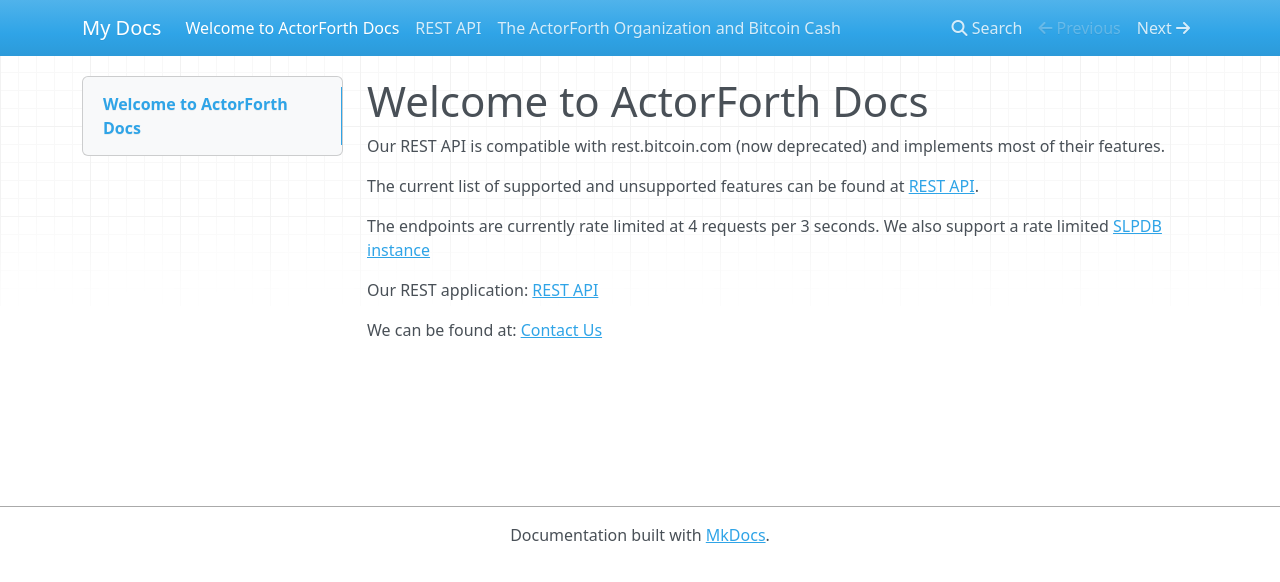
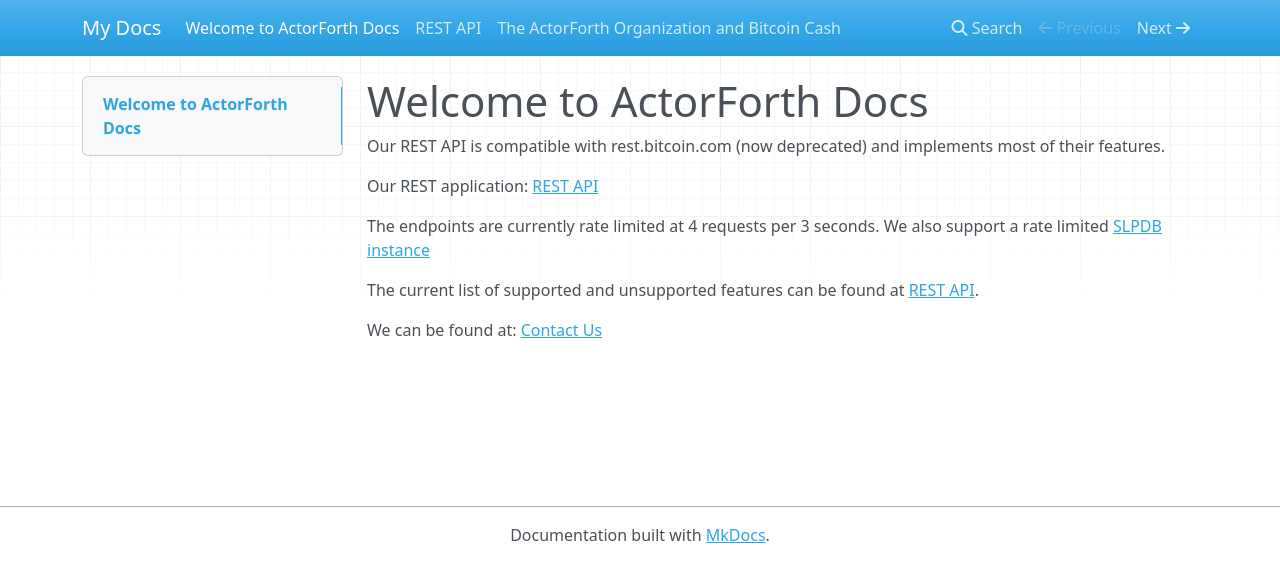
Before and after one commit to ActorForth/Docs, an MkDocs documentation site: the page built from docs/index.md, in a window 1280 px wide. Shown: the top 582 px of the page. Built offline with MkDocs 1.6.1, drawn with Linux system fonts in a browser that asks for light colours; nearby versions of some CDN libraries.

Commit message:
change order of links

```diff
--- a/docs/index.md
+++ b/docs/index.md
@@ -2,13 +2,13 @@
 
 Our REST API is compatible with rest.bitcoin.com (now deprecated) and implements most of their features.
 
-The current list of supported and unsupported features can be found at [REST API](http://docs.bch.actorforth.org/REST-API/).
+Our REST application:
+[REST API](http://rest.bch.actorforth.org)
 
 The endpoints are currently rate limited at 4 requests per 3 seconds.
 We also support a rate limited [SLPDB instance](http://slpdb.bch.actorforth.org)
 
-Our REST application:
-[REST API](http://rest.bch.actorforth.org)
+The current list of supported and unsupported features can be found at [REST API](http://docs.bch.actorforth.org/REST-API/).
 
 We can be found at:
 [Contact Us](http://www.actorforth.org)
```
